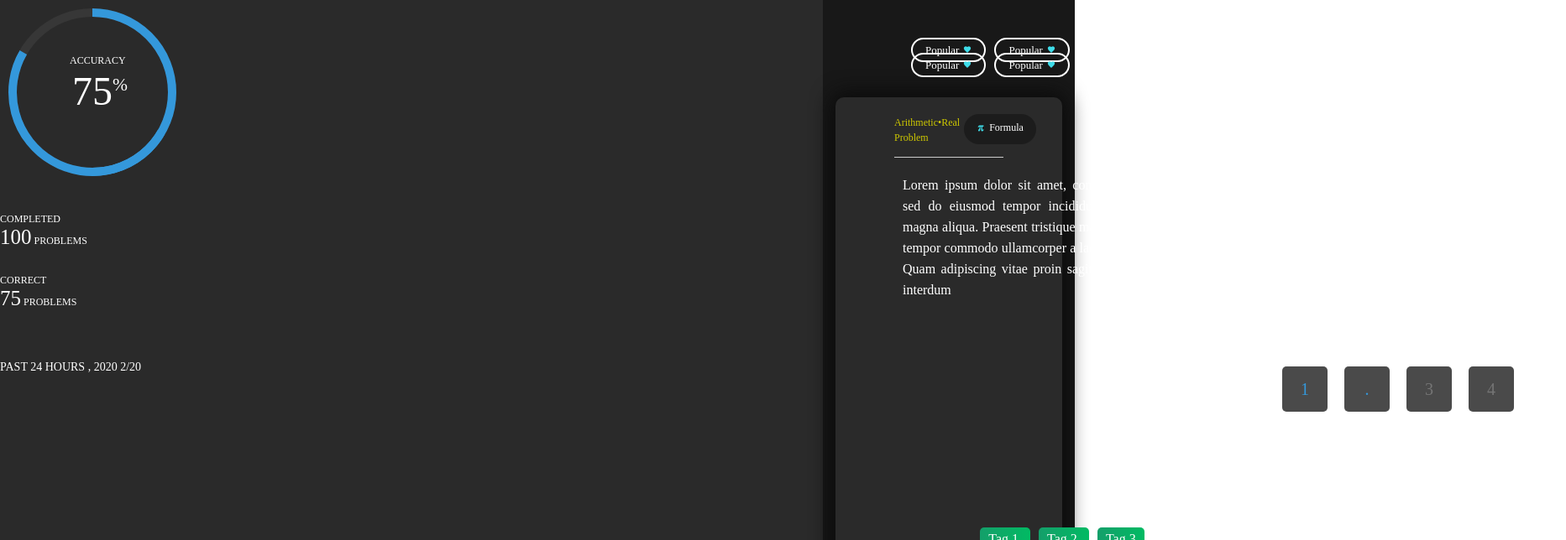
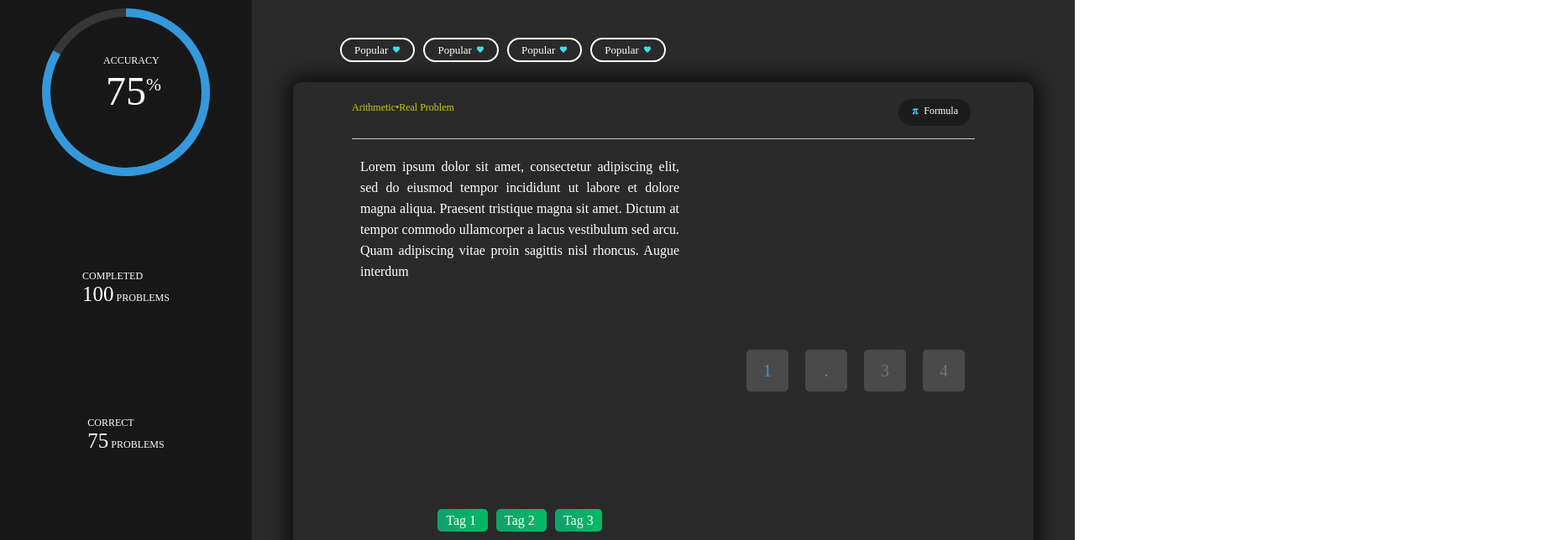
Before and after one commit to Johnsavadkuhi/Johnsavadkuhi.github.io, a React (Create React App) app: page / in a window 1280 px wide. Shown: the top 644 px of the page at 84% size, 1865 px wide, since content can reach past the window. Built offline with nearby package versions, Linux system fonts and the light colour scheme.

Commit message:
remove unused code

```diff
--- a/src/Style/css/mainwrap.css
+++ b/src/Style/css/mainwrap.css
@@ -1,52 +1,47 @@
-.box {
-  width: 100%;
-  min-height: 100%;
-  display: flex;
-  height: 100%;
-}
-
 * {
+  box-sizing: border-box;
   margin: 0;
   padding: 0;
   border: 0;
   outline: none;
 }
 
+html, body {
+  width: 100%;
+  height: 100%;
+}
+
+.box {
+  display: flex;
+  width: 100%;
+  min-height: 100%;
+}
+
 a {
   text-decoration: none;
 }
 
-html {
-  width: 100%;
-  height: 100%;
-}
-
-body {
-  width: 100%;
-  height: 100%;
-}
-
-.right {
-  width: 20%;
-  min-width: 300px;
-  min-height: 100%;
+.left {
   display: flex;
   flex-direction: column;
   justify-content: space-between;
   align-items: center;
   background-color: #181818;
+  width: 20%;
+  min-width: 300px;
+  min-height: 100%;
 }
 
-.left {
+.right {
   width: 80%;
   background-color: #2a2a2a;
 }
 
 .progress {
-  /*width: 200px;
+  width: 200px;
   height: 200px;
   background-color: red;
-  border-radius: 100%;*/
+  border-radius: 100%;
 }
 
 .report {
--- a/src/Style/mainwrap.scss
+++ b/src/Style/mainwrap.scss
@@ -1,105 +1,48 @@
-// .main_container {
-//   display: flex;
-//   justify-content: center;
-//   align-items: center;
-//   flex-direction: row ;
-//   background-color: whitesmoke;
-//   line-height: 400px;
 
-// }
-
-// .left{
-// display: flex ;
-// flex-direction: column;
-// justify-content: center;
-// align-items: center ;
-//   background-color: black ; flex:.15;
-
-// }
-// .right{
-
-//   background-color:blue  ; flex:.3 ;
-
-// }
-
-
-// .left {
-//   background-color: black;
-//   flex: 0.3;
-// }
-
-// .right {
-//   background-color: green;
-//   color: white;
-//   flex: 1;
-// }
-
-// .right_container {
-//   display: flex;
-//   flex-direction: column;
-//   flex-wrap: wrap;
-//   align-items: center;
-//   justify-content: center;
-// }
-// .left_container {
-//   display: flex;
-//   flex-flow: column nowrap;
-//   justify-content: center;
-//   align-items: center;
-
-//   position: absolute;
-// }
-
-
-
-.box {
-	width: 100%;
-	min-height: 100%;
-	display: flex;
-	height: 100%;
-}
 * {
+	box-sizing: border-box ;
 	margin: 0;
 	padding: 0;
 	border: 0;
 	outline: none;
+}
+html , body {
+
+    width: 100%;
+	height: 100%;
+}
+.box {
+	display: flex;
+	width: 100%;
+	min-height: 100%;
 }
 
 a {
 	text-decoration: none;
 }
 
-html {
-	width: 100%;
-	height: 100%;
-}
+.left  {
 
-body {
-	width: 100%;
-	height: 100%;
-}
-
-.right {
-	width: 20%;
-	min-width: 300px;
-	min-height: 100%;
 	display: flex;
 	flex-direction: column;
 	justify-content: space-between;
 	align-items: center;
 	background-color: #181818;
+	width : 20%;
+	min-width: 300px;
+	min-height: 100%;
 }
 
-.left {
-	width: 80%;
+.right {
+    width : 80%;
 	background-color: #2a2a2a;
 }
 
 .progress {
-	/*width: 200px;
+	width: 200px;
 	height: 200px;
 	background-color: red;
-	border-radius: 100%;*/
+	border-radius: 100%;
 }
 
 .report {
@@ -219,6 +162,7 @@ body {
 	padding: 5px 10px;
 	border-radius: 10px;
 	margin-top: 10px;
+
 }
 
 .main-left {
```
Also changed, not shown: 1 other file (tests, documents, lock files or other folders).
